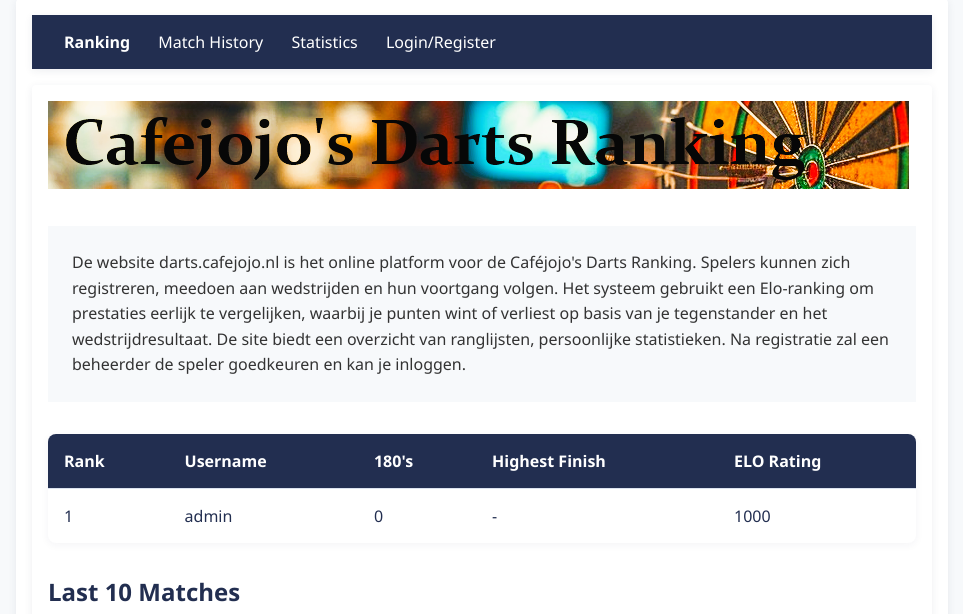
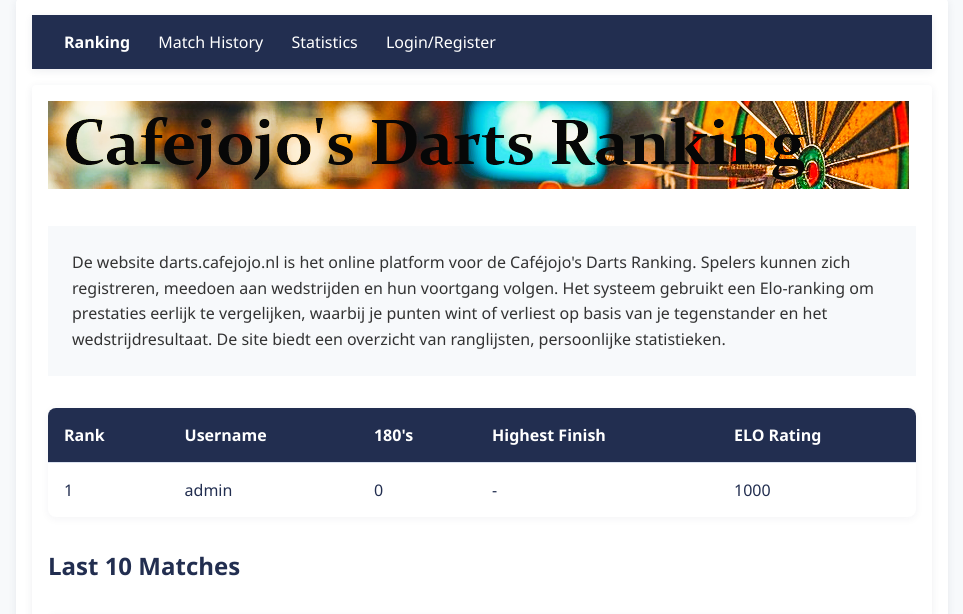
Before and after one commit to gitsoep/elodarts, a Flask app: page / in a window 1280 px wide. Shown: the part 17-631 px from the top of the page, without its empty margins (158-1121 px from the left). Run offline with Flask 3, Linux system fonts and the light colour scheme; data comes from the database, SQL or seed files in the repository; data that the repository does not hold is empty.

Commit message:
vwesvvwe

```diff
--- a/app/templates/home.html
+++ b/app/templates/home.html
@@ -5,7 +5,7 @@
     <img src="{{ url_for('static', filename='banner-home.png') }}" alt="Cafejojo's Darts Ranking Logo" class="logo">
 
     <div class="description">
-        <p>De website darts.cafejojo.nl is het online platform voor de Caféjojo's Darts Ranking. Spelers kunnen zich registreren, meedoen aan wedstrijden en hun voortgang volgen. Het systeem gebruikt een Elo-ranking om prestaties eerlijk te vergelijken, waarbij je punten wint of verliest op basis van je tegenstander en het wedstrijdresultaat. De site biedt een overzicht van ranglijsten, persoonlijke statistieken. Na registratie zal een beheerder de speler goedkeuren en kan je inloggen.</p>
+        <p>De website darts.cafejojo.nl is het online platform voor de Caféjojo's Darts Ranking. Spelers kunnen zich registreren, meedoen aan wedstrijden en hun voortgang volgen. Het systeem gebruikt een Elo-ranking om prestaties eerlijk te vergelijken, waarbij je punten wint of verliest op basis van je tegenstander en het wedstrijdresultaat. De site biedt een overzicht van ranglijsten, persoonlijke statistieken.</p>
     </div>
 
     <table>
--- a/app/templates/register.html
+++ b/app/templates/register.html
@@ -3,6 +3,10 @@
 {% block content %}
 <div class="auth-container">
     <h1>Register</h1>
+    <div class="description">
+        <p>Na registratie zal een beheerder je als speler goedkeuren en kan je inloggen.</p>
+    </div>
+
     <form method="POST" class="lined-form">
         <table class="form-table">
             <tr>
```
